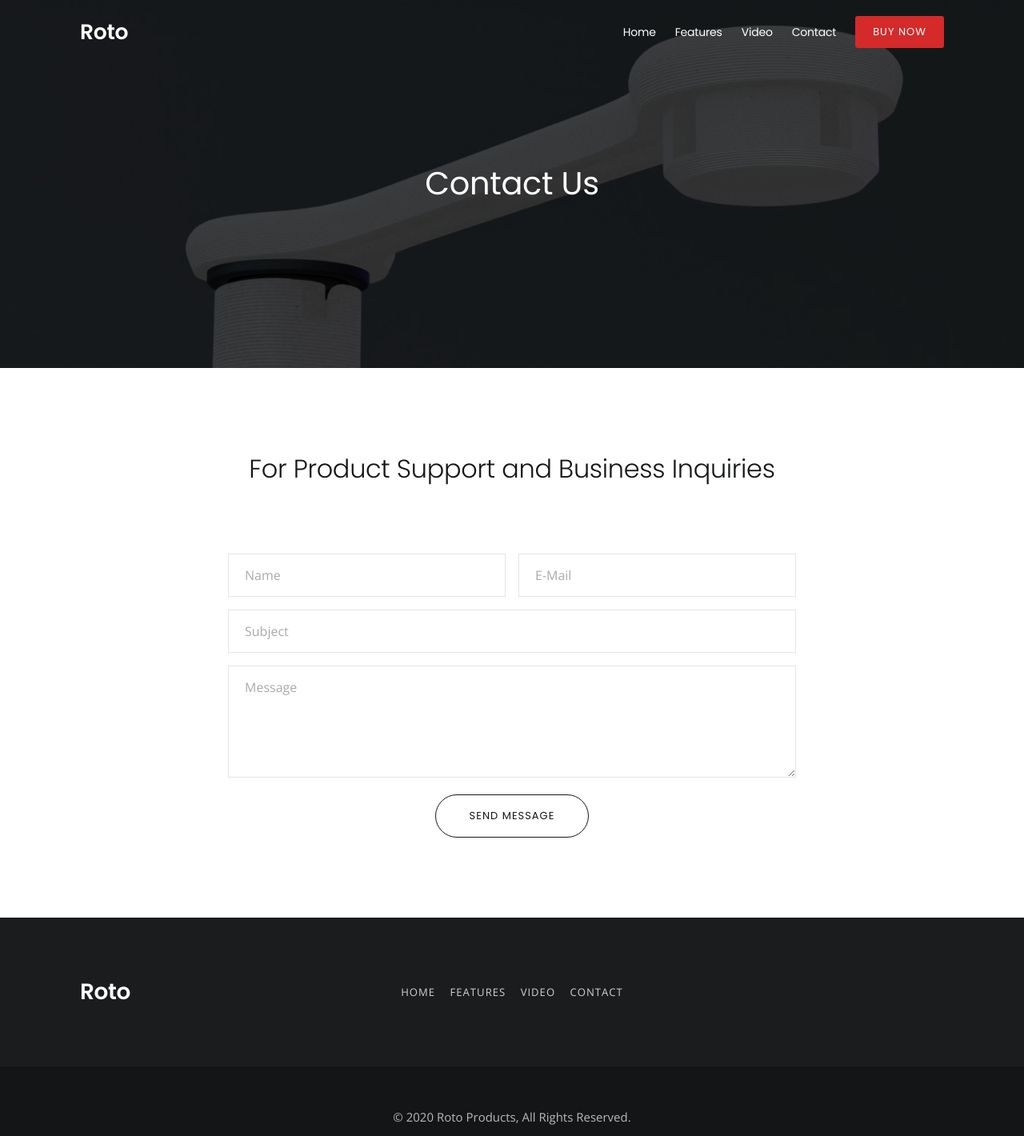
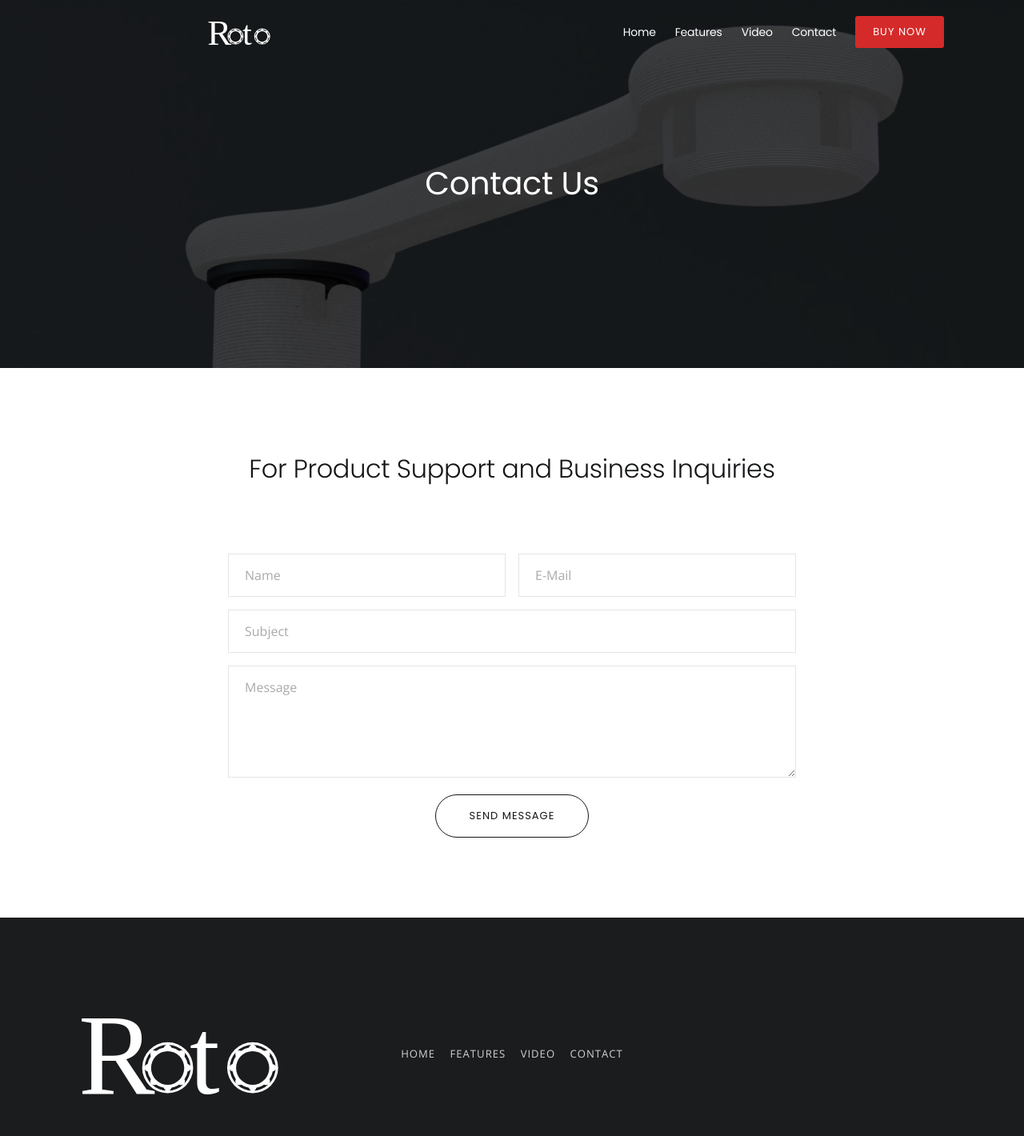
Before and after one commit to rotobungee/rotobungie, a plain HTML site: page pages/contact.html in a window 1280 px wide. Shown: the top 1420 px of the page at 80% size. Drawn offline with nearby package versions, Linux system fonts and the light colour scheme; some packages are replaced by stand-ins of ours.

Commit message:
new logo

```diff
--- a/pages/contact.html
+++ b/pages/contact.html
@@ -36,7 +36,7 @@
 			<nav class="navbar navbar-dark navbar-absolute navbar-fixed"><!-- add 'navbar-dark/navbar-transparent/navbar-transparent-dark' -->
 				<div class="container">
 					<a class="navbar-brand" href="../index.html#home">
-						<h5>Roto</h5>
+						<img src="../images/RotoLogoWhite4.svg" style="width:400px;height:200px;" alt="">
 					</a>
 					<ul class="nav onepage-nav">
 						<li class="nav-item">
@@ -113,7 +113,7 @@
 				<div class="container">
 					<div class="row align-items-center col-spacing-20">
 						<div class="col-12 col-md-3 text-center text-md-left">
-							<h3 class="margin-0">Roto</h3>
+							<img src="../images/RotoLogoWhite4.svg" style="width:400px;height:200px;" alt="">
 						</div>
 						<div class="col-12 col-md-6 text-center">
 							<ul class="list-inline font-small uppercase font-weight-normal">
```
Also changed, not shown: index.html (+3 -4 lines), pages/roto.html (+2 -2 lines), images/RotoLogoBlack.svg (added), images/RotoLogoBlack3.png (added), images/RotoLogoBlack3.svg (added), images/RotoLogoWhite.svg (added), images/RotoLogoWhite2.svg (added), images/RotoLogoWhite3.svg (added), images/RotoLogoWhite4.png (added), images/RotoLogoWhite4.svg (added).
